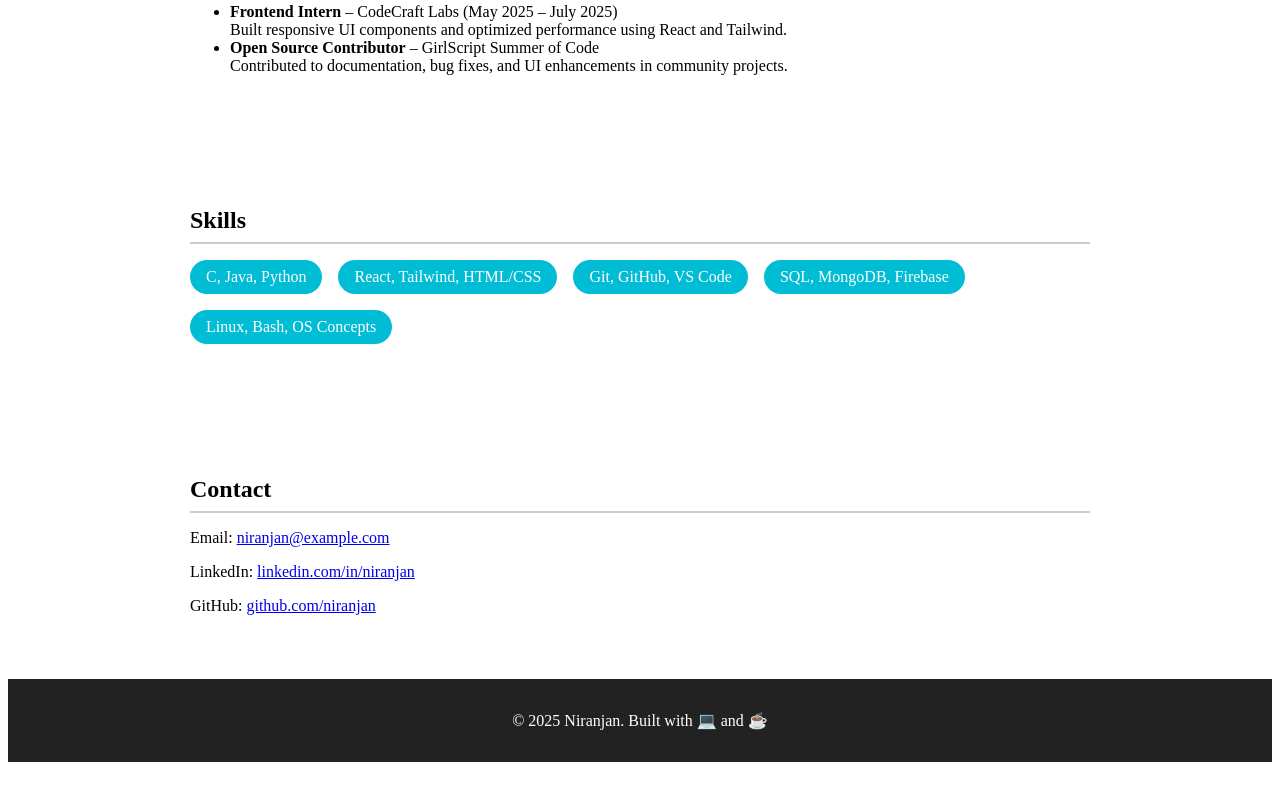
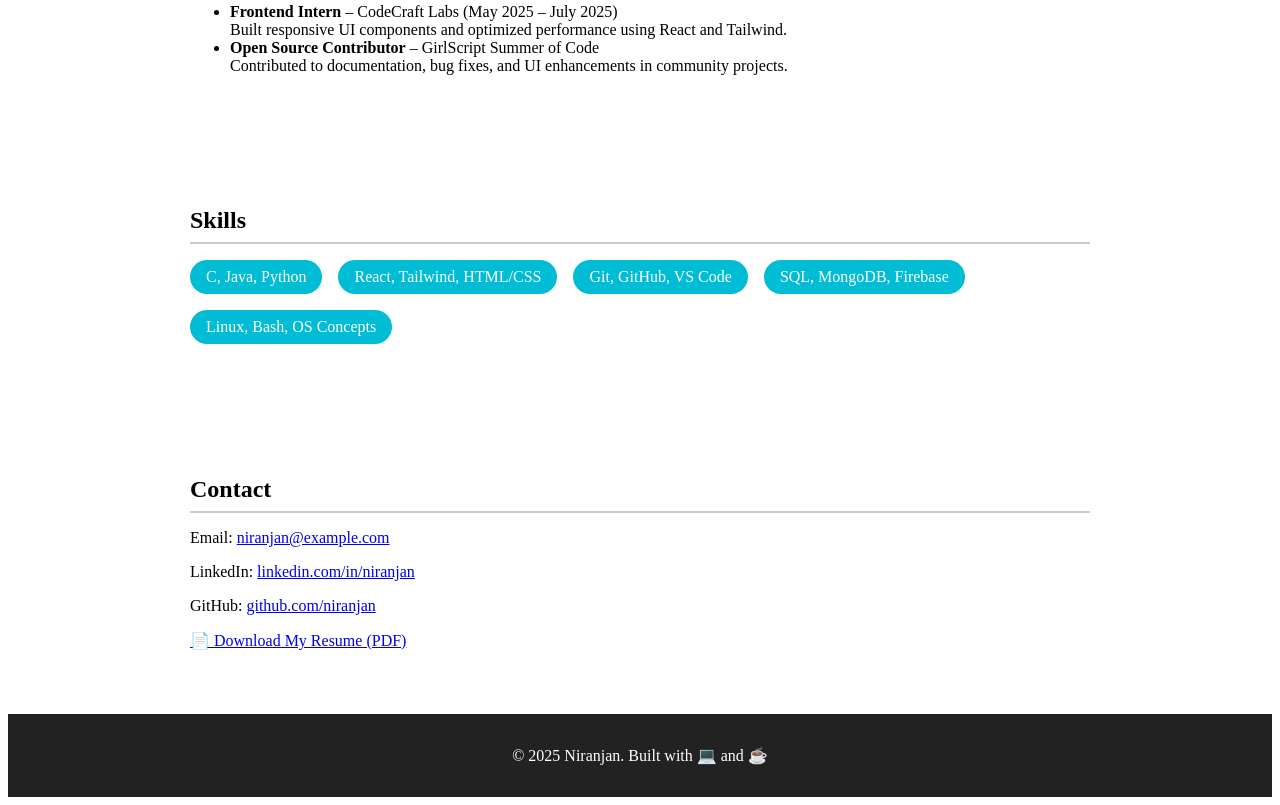
Before and after one commit to 2410030346-gif/Niranjan-s-portfolio, a plain HTML site: page index.html in a window 1280 px wide. Shown: the part 1341-2146 px from the top of the page. Before the commit the page ends 2111 px from the top, so only its background shows below. Drawn offline with Linux system fonts and the light colour scheme.

Commit message:
Add resume download link to contact section
Added a download link for the resume in the contact section.

```diff
--- a/index.html
+++ b/index.html
@@ -1,4 +1,3 @@
-
 <!DOCTYPE html>
 <html lang="en">
 <head>
@@ -66,6 +65,9 @@
     <p>Email: <a href="mailto:niranjan@example.com">niranjan@example.com</a></p>
     <p>LinkedIn: <a href="https://linkedin.com/in/niranjan" target="_blank">linkedin.com/in/niranjan</a></p>
     <p>GitHub: <a href="https://github.com/niranjan" target="_blank">github.com/niranjan</a></p>
+    <p>
+      <a href="resume.pdf" download class="download-btn">📄 Download My Resume (PDF)</a>
+    </p>
   </section>
 
   <footer>
```
